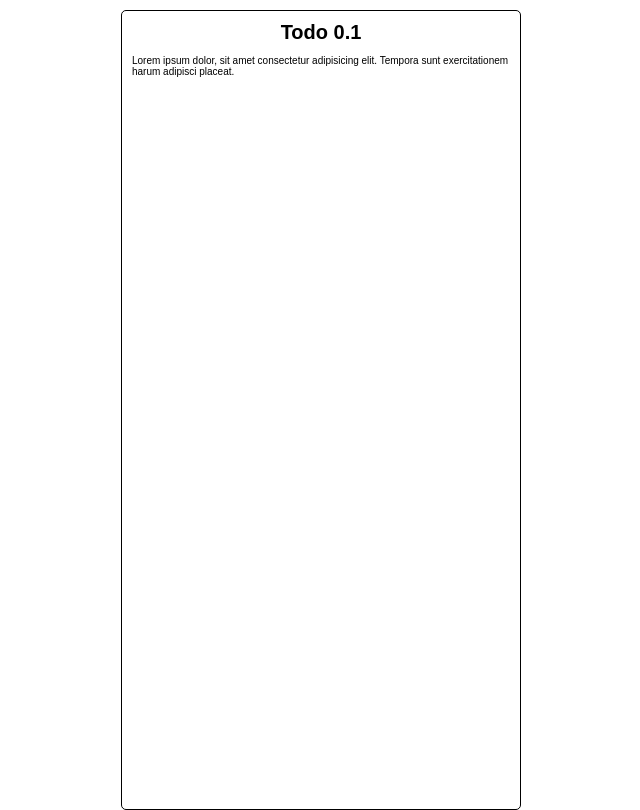
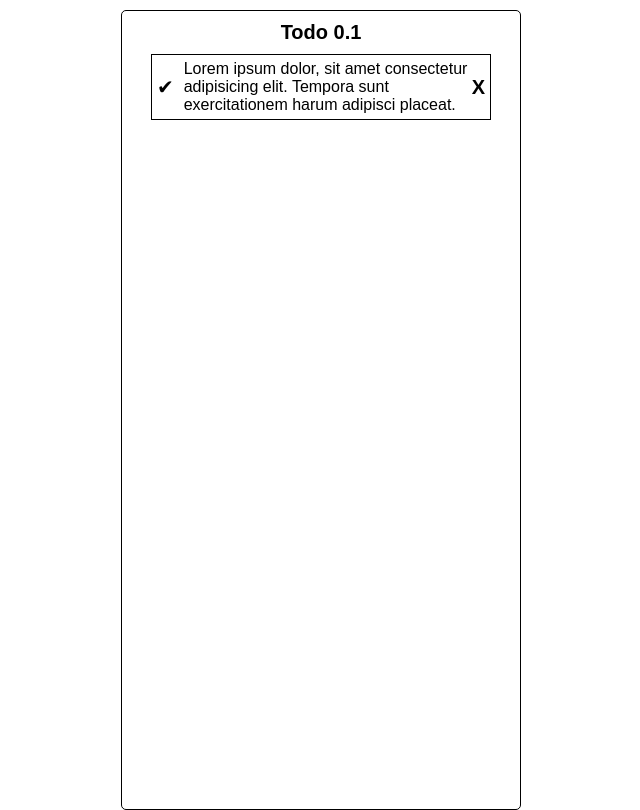
Before and after one commit to AxelAdal/todo_list, a plain HTML site: page index.html in a window 1280 px wide. Shown: the whole page, without its empty margins (319-959 px from the left). Drawn offline with Linux system fonts and the light colour scheme.

Commit message:
Se completa el todo item

```diff
--- /dev/null
+++ b/css/todo_item.css
@@ -0,0 +1,29 @@
+.todo_item{
+    width: 90%;
+    border: 1px solid black;
+
+    margin: auto;
+    margin-top: 1rem;
+    padding: 0.5rem;
+
+    display: flex;
+    align-items: center;
+
+}
+.ico{
+ font-size: 2rem;
+ margin-right: 1rem;
+}
+.ico:hover{
+    cursor: pointer;
+}
+.todo_item p{
+    font-size: 1.6rem;
+}
+.ico2{
+    font-size: 2rem;
+    font-weight: 600;
+}
+.ico2:hover{
+    cursor: pointer;
+}
--- a/index.html
+++ b/index.html
@@ -9,7 +9,7 @@
 
  <link rel="stylesheet" href="./css/config.css">
  <link rel="stylesheet" href="./css/todo_list.css">
-
+<link rel="stylesheet" href="./css/todo_item.css">
 
 </head>
 <body>
@@ -17,13 +17,18 @@
     <div class="root">
           <h1>Todo 0.1</h1>
 <!--Caja base-->
-          <div>
-            <img src="" alt="">
+        <div class="todo_item">
+
+            <span class="ico">✔</span>
+
             <p>Lorem ipsum dolor, sit amet consectetur
                 adipisicing elit.
                 Tempora sunt exercitationem harum adipisci placeat.
             </p>
-          </div>
+
+            <span class="ico2">X</span>
+
+         </div>
 
     </div>
 
```
